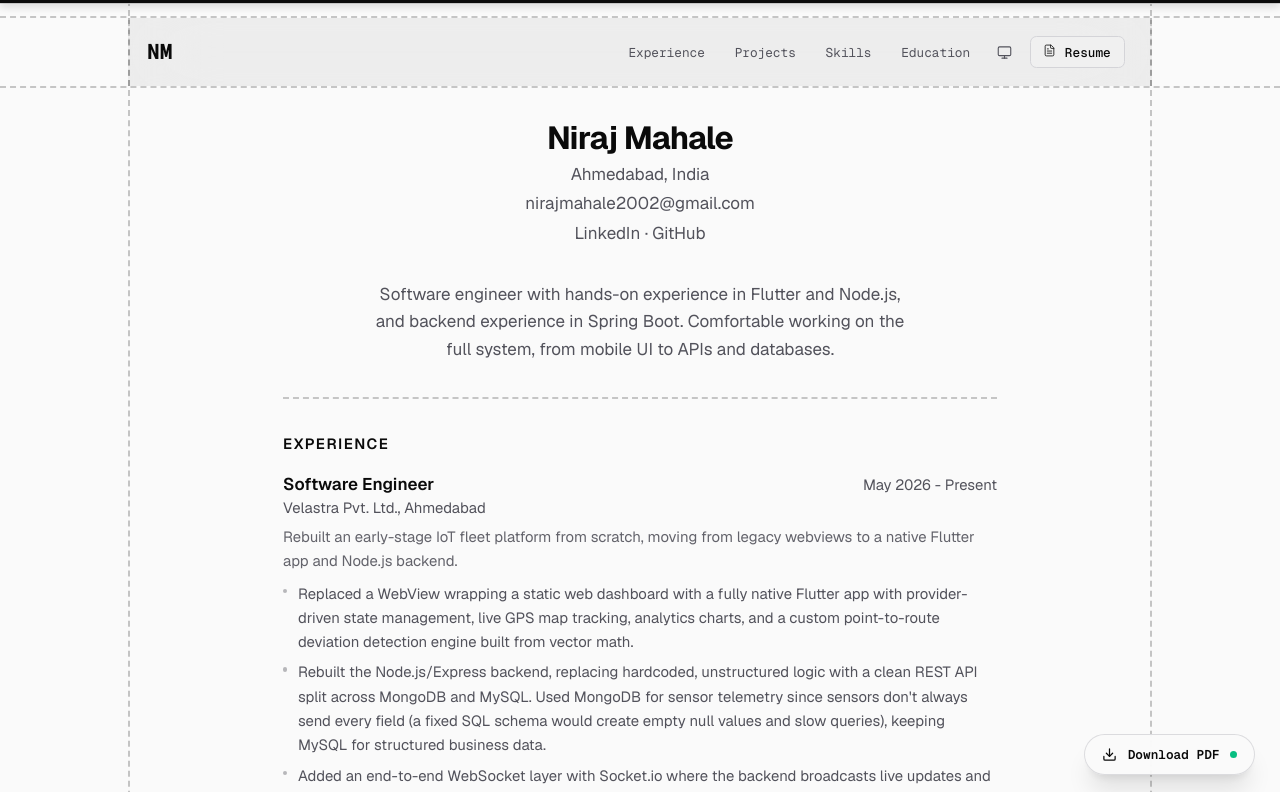
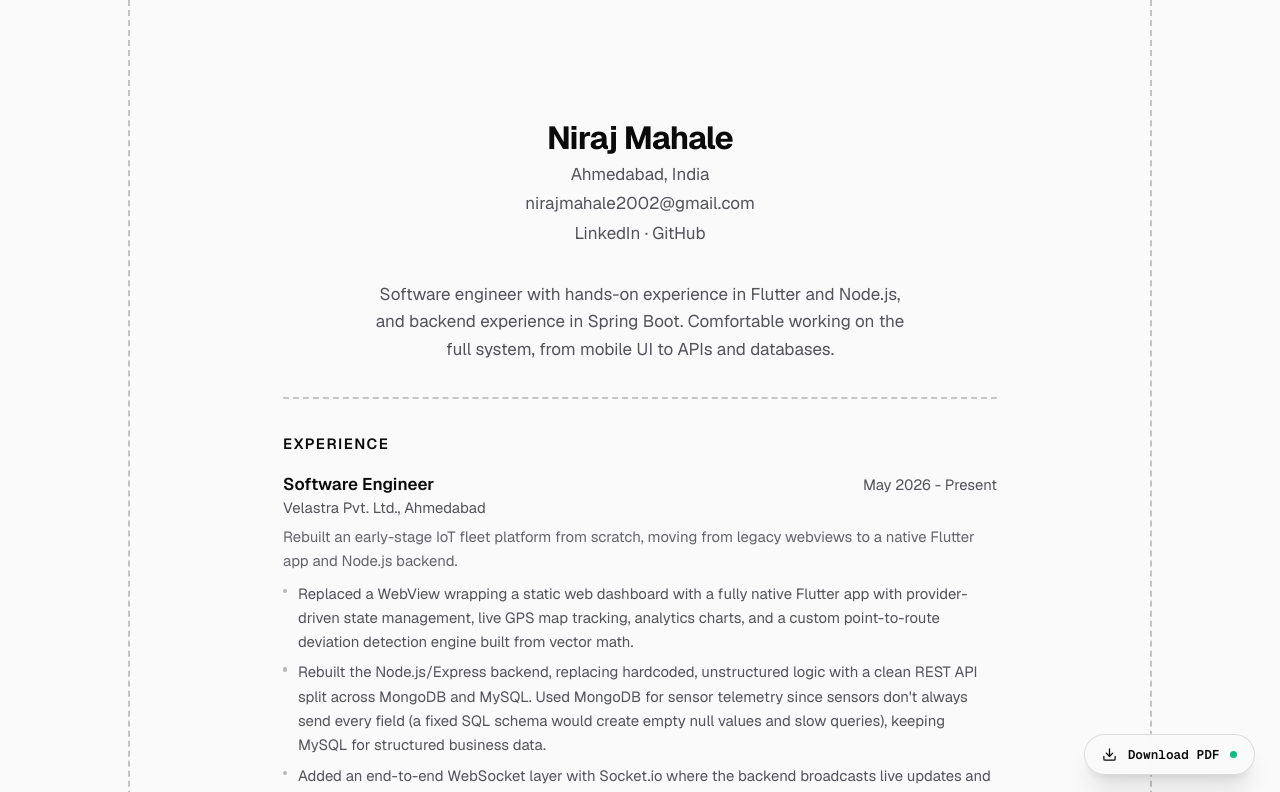
Before and after one commit to TheNirajMahale/portfolio, a Next.js app: page /resume in a window 1280 px wide. Shown: the top 792 px of the page. Built offline with nearby package versions, Linux system fonts and the light colour scheme.

Commit message:
feat: site entrance loader, wave name animation, and mobile performance optimizations

```diff
--- a/src/app/globals.css
+++ b/src/app/globals.css
@@ -46,7 +46,7 @@
 html,
 body {
   max-width: 100%;
-  overflow-x: hidden;
+  overflow-x: clip;
 }
 
 body {
@@ -132,18 +132,20 @@ html.lenis body {
   color: var(--background);
 }
 
-/* ─── Decorative: grid texture background ─── */
+/* ─── Decorative: grid texture background (footer accent) ─── */
 .bg-grid-texture {
   background-image:
-    linear-gradient(rgba(255, 255, 255, 0.03) 1px, transparent 1px),
-    linear-gradient(90deg, rgba(255, 255, 255, 0.03) 1px, transparent 1px);
+    linear-gradient(rgba(255, 255, 255, 0.045) 1px, transparent 1px),
+    linear-gradient(90deg, rgba(255, 255, 255, 0.045) 1px, transparent 1px);
   background-size: 48px 48px;
 }
 
-:root.light .bg-grid-texture {
+:root.light .bg-grid-texture,
+.light .bg-grid-texture,
+html.light .bg-grid-texture {
   background-image:
-    linear-gradient(rgba(0, 0, 0, 0.04) 1px, transparent 1px),
-    linear-gradient(90deg, rgba(0, 0, 0, 0.04) 1px, transparent 1px);
+    linear-gradient(rgba(0, 0, 0, 0.06) 1px, transparent 1px),
+    linear-gradient(90deg, rgba(0, 0, 0, 0.06) 1px, transparent 1px);
   background-size: 48px 48px;
 }
 
--- a/src/app/layout.tsx
+++ b/src/app/layout.tsx
@@ -6,6 +6,7 @@ import {
   MusicProvider,
   ThemeProvider,
   SmoothScroll,
+  LoaderProvider,
 } from "@/components/providers";
 import { Nav } from "@/components/nav";
 import { Footer } from "@/components/footer";
@@ -56,18 +57,20 @@ export default function RootLayout({
       className={`${geistSans.variable} ${geistMono.variable} antialiased`}
       suppressHydrationWarning
     >
-      <body className="min-h-dvh bg-background text-foreground flex flex-col bg-grid-texture max-w-full overflow-x-hidden">
+      <body className="min-h-dvh bg-background text-foreground flex flex-col">
         <SmoothScroll>
           <CursorProvider>
             <SoundProvider>
               <MusicProvider>
                 <CustomCursor />
                 <ThemeProvider>
-                  <ScrollProgressBar />
-                  <Nav />
-                  <div className="flex-1 relative z-10 bg-background max-w-full overflow-x-clip">{children}</div>
-                  <Footer />
-                  <ScrollToTop />
+                  <LoaderProvider>
+                    <ScrollProgressBar />
+                    <Nav />
+                    <div className="flex-1 relative bg-background">{children}</div>
+                    <Footer />
+                    <ScrollToTop />
+                  </LoaderProvider>
                 </ThemeProvider>
               </MusicProvider>
             </SoundProvider>
--- a/src/components/hero.tsx
+++ b/src/components/hero.tsx
@@ -10,15 +10,14 @@ import siteData from "@/data/site.json";
 
 const container = {
   hidden: {},
-  visible: { transition: { staggerChildren: 0.08, delayChildren: 0.1 } },
+  visible: { transition: { staggerChildren: 0.08, delayChildren: 0.35 } },
 };
 
 const item = {
-  hidden: { opacity: 0, y: 16, filter: "blur(4px)" },
+  hidden: { opacity: 0, y: 14 },
   visible: {
     opacity: 1,
     y: 0,
-    filter: "blur(0px)",
     transition: { duration: 0.45, ease: [0.2, 0, 0, 1] as [number, number, number, number] },
   },
 };
@@ -58,7 +57,7 @@ export function Hero({ isLoading = false }: HeroProps) {
                     layout
                     layoutId="hero-avatar"
                     transition={{ type: "tween", duration: 0.85, ease: [0.16, 1, 0.3, 1] }}
-                    className="relative flex items-center justify-center"
+                    className="relative flex items-center justify-center will-change-transform"
                   >
                     <Image
                       src={siteData.hero?.avatar ?? "/avatar.png"}
@@ -67,7 +66,7 @@ export function Hero({ isLoading = false }: HeroProps) {
                       height={120}
                       priority
                       unoptimized
-                      className="size-28 rounded-full border-2 border-border/80 shadow-sm object-cover select-none sm:size-30"
+                      className="size-28 rounded-full border-2 border-border/80 shadow-md object-cover select-none sm:size-30"
                     />
                   </motion.div>
                 )}
@@ -82,9 +81,9 @@ export function Hero({ isLoading = false }: HeroProps) {
                     layout
                     layoutId="hero-name"
                     transition={{ type: "tween", duration: 0.85, ease: [0.16, 1, 0.3, 1] }}
-                    className="flex items-center justify-center gap-1.5 sm:justify-start"
+                    className="flex items-center justify-center gap-1.5 sm:justify-start will-change-transform"
                   >
-                    <h1 className="text-center text-xl font-bold text-foreground sm:text-left md:text-2xl">
+                    <h1 className="text-center text-xl font-bold tracking-tight text-foreground sm:text-left sm:text-2xl">
                       {resumeData.personal.name.toUpperCase()}
                     </h1>
                     {/* Blue verified checkmark */}
--- a/src/components/home-client.tsx
+++ b/src/components/home-client.tsx
@@ -1,9 +1,10 @@
 "use client";
 
-import { useState, useEffect } from "react";
+import { useState, useEffect, useRef } from "react";
 import Image from "next/image";
-import { motion, AnimatePresence, LayoutGroup } from "motion/react";
+import { motion, LayoutGroup } from "motion/react";
 import { useLenis } from "lenis/react";
+import { useLoader } from "@/components/providers";
 import { Hero } from "@/components/hero";
 import { About } from "@/components/about";
 import { Experience } from "@/components/experience";
@@ -15,21 +16,75 @@ import resumeData from "@/data/resume.json";
 import siteData from "@/data/site.json";
 
 // Motion timing constants matching abhee.dev exactly
-const EASE_OUT = [0.16, 1, 0.3, 1] as const;
+const EASE_OUT: [number, number, number, number] = [0.16, 1, 0.3, 1];
 const tweenDrop = { type: "tween" as const, duration: 0.85, ease: EASE_OUT };
-const tweenDock = { type: "tween" as const, duration: 0.85, ease: EASE_OUT };
+
+// Split name into individual characters for wave animation
+const NAME_CHARS = resumeData.personal.name.toUpperCase().split("");
+
+/**
+ * Wave animation for loader name text.
+ * Each character slides up from below inside an overflow-hidden mask
+ * with staggered delay, matching abhee.dev's entrance.
+ */
+function WaveName() {
+  return (
+    <motion.div
+      layout
+      layoutId="hero-name"
+      className="relative z-[100] flex items-center justify-center gap-1.5"
+    >
+      <h1 className="text-center text-xl font-bold tracking-tight text-foreground sm:text-2xl flex overflow-hidden">
+        {NAME_CHARS.map((char, i) => (
+          <motion.span
+            key={i}
+            initial={{ y: "100%", opacity: 0 }}
+            animate={{ y: "0%", opacity: 1 }}
+            transition={{
+              duration: 0.5,
+              delay: i * 0.035,
+              ease: EASE_OUT,
+            }}
+            className="inline-block will-change-transform"
+            style={{ display: "inline-block" }}
+          >
+            {char === " " ? "\u00A0" : char}
+          </motion.span>
+        ))}
+      </h1>
+      {/* Verified checkmark fades in after last character */}
+      <motion.svg
+        xmlns="http://www.w3.org/2000/svg"
+        viewBox="0 0 22 22"
+        className="size-5 shrink-0"
+        initial={{ opacity: 0, scale: 0.5 }}
+        animate={{ opacity: 1, scale: 1 }}
+        transition={{
+          duration: 0.35,
+          delay: NAME_CHARS.length * 0.035 + 0.1,
+          ease: EASE_OUT,
+        }}
+      >
+        <path
+          d="M20.396 11c-.018-.646-.215-1.275-.57-1.816-.354-.54-.852-.972-1.438-1.246.223-.607.27-1.264.14-1.897-.131-.634-.437-1.218-.882-1.687-.47-.445-1.053-.75-1.687-.882-.633-.13-1.29-.083-1.897.14-.273-.587-.704-1.086-1.245-1.44S11.647 1.62 11 1.604c-.646.017-1.273.213-1.813.568s-.969.854-1.24 1.44c-.608-.223-1.267-.272-1.902-.14-.635.13-1.22.436-1.69.882-.445.47-.749 1.055-.878 1.688-.13.633-.08 1.29.144 1.896-.587.274-1.087.705-1.443 1.245-.356.54-.555 1.17-.574 1.817.02.647.218 1.276.574 1.817.356.54.856.972 1.443 1.245-.224.606-.274 1.263-.144 1.896.13.634.433 1.218.877 1.688.47.443 1.054.747 1.687.878.633.132 1.29.084 1.897-.136.274.586.705 1.084 1.246 1.439.54.354 1.17.551 1.816.569.647-.016 1.276-.213 1.817-.567s.972-.854 1.245-1.44c.604.239 1.266.296 1.903.164.636-.132 1.22-.447 1.68-.907.46-.46.776-1.044.908-1.681s.075-1.299-.165-1.903c.586-.274 1.084-.705 1.439-1.246.354-.54.551-1.17.569-1.816zM9.662 14.85l-3.429-3.428 1.293-1.302 2.072 2.072 4.4-4.794 1.347 1.246z"
+          fill="#1d9bf0"
+        />
+      </motion.svg>
+    </motion.div>
+  );
+}
 
 function SplashCenter({ showName }: { showName: boolean }) {
   return (
     <div className="flex flex-col items-center justify-center gap-4">
-      {/* Avatar dropping down from top */}
+      {/* Avatar dropping down from top — pure GPU transform, no filter */}
       <motion.div
         layout
         layoutId="hero-avatar"
-        initial={{ y: "-100vh" }}
+        initial={{ y: -800 }}
         animate={{ y: 0 }}
         transition={tweenDrop}
-        className="relative z-[100]"
+        className="relative z-[100] will-change-transform"
       >
         <Image
           src={siteData.hero?.avatar ?? "/avatar.png"}
@@ -38,31 +93,12 @@ function SplashCenter({ showName }: { showName: boolean }) {
           height={120}
           priority
           unoptimized
-          className="size-28 rounded-full border-2 border-border/80 shadow-2xl object-cover select-none sm:size-30"
+          className="size-28 rounded-full border-2 border-border/80 shadow-md object-cover select-none sm:size-30"
         />
       </motion.div>
 
-      {/* Name appearing smoothly below avatar */}
-      {showName && (
-        <motion.div
-          layout
-          layoutId="hero-name"
-          initial={{ opacity: 0, y: 16, filter: "blur(6px)" }}
-          animate={{ opacity: 1, y: 0, filter: "blur(0px)" }}
-          transition={{ duration: 0.7, ease: EASE_OUT }}
-          className="relative z-[100] flex items-center justify-center gap-1.5"
-        >
-          <h1 className="text-center text-xl font-bold tracking-tight text-foreground sm:text-2xl">
-            {resumeData.personal.name.toUpperCase()}
-          </h1>
-          <svg xmlns="http://www.w3.org/2000/svg" viewBox="0 0 22 22" className="size-5 shrink-0">
-            <path
-              d="M20.396 11c-.018-.646-.215-1.275-.57-1.816-.354-.54-.852-.972-1.438-1.246.223-.607.27-1.264.14-1.897-.131-.634-.437-1.218-.882-1.687-.47-.445-1.053-.75-1.687-.882-.633-.13-1.29-.083-1.897.14-.273-.587-.704-1.086-1.245-1.44S11.647 1.62 11 1.604c-.646.017-1.273.213-1.813.568s-.969.854-1.24 1.44c-.608-.223-1.267-.272-1.902-.14-.635.13-1.22.436-1.69.882-.445.47-.749 1.055-.878 1.688-.13.633-.08 1.29.144 1.896-.587.274-1.087.705-1.443 1.245-.356.54-.555 1.17-.574 1.817.02.647.218 1.276.574 1.817.356.54.856.972 1.443 1.245-.224.606-.274 1.263-.144 1.896.13.634.433 1.218.877 1.688.47.443 1.054.747 1.687.878.633.132 1.29.084 1.897-.136.274.586.705 1.084 1.246 1.439.54.354 1.17.551 1.816.569.647-.016 1.276-.213 1.817-.567s.972-.854 1.245-1.44c.604.239 1.266.296 1.903.164.636-.132 1.22-.447 1.68-.907.46-.46.776-1.044.908-1.681s.075-1.299-.165-1.903c.586-.274 1.084-.705 1.439-1.246.354-.54.551-1.17.569-1.816zM9.662 14.85l-3.429-3.428 1.293-1.302 2.072 2.072 4.4-4.794 1.347 1.246z"
-              fill="#1d9bf0"
-            />
-          </svg>
-        </motion.div>
-      )}
+      {/* Name with wave animation — characters stagger up from below */}
+      {showName && <WaveName />}
     </div>
   );
 }
@@ -71,27 +107,33 @@ export function HomeClient() {
   const [isLoading, setIsLoading] = useState(true);
   const [showName, setShowName] = useState(false);
   const lenis = useLenis();
+  const { setLoaderActive } = useLoader();
+  const lenisRef = useRef(lenis);
+  lenisRef.current = lenis;
 
   useEffect(() => {
-    // 1. Lock scroll during initial splash
-    if (lenis) {
-      lenis.stop();
-      lenis.scrollTo(0, { immediate: true });
+    // Lock scroll during initial splash
+    const l = lenisRef.current;
+    if (l) {
+      l.stop();
+      l.scrollTo(0, { immediate: true });
     }
     document.body.style.overflow = "hidden";
 
-    // 2. Exact timing from abhee.dev: name appears at 850ms
+    // Exact timing from abhee.dev: name appears at 850ms
     const nameTimer = setTimeout(() => {
       setShowName(true);
     }, 850);
 
-    // 3. Exact timing from abhee.dev: total splash duration is 2300ms
+    // Exact timing from abhee.dev: total splash duration is 2300ms
     const loadTimer = setTimeout(() => {
       setIsLoading(false);
+      setLoaderActive(false);
       document.body.style.overflow = "";
-      if (lenis) {
-        lenis.start();
-        lenis.resize();
+      const currentLenis = lenisRef.current;
+      if (currentLenis) {
+        currentLenis.start();
+        currentLenis.resize();
       }
     }, 2300);
 
@@ -99,31 +141,27 @@ export function HomeClient() {
       clearTimeout(nameTimer);
       clearTimeout(loadTimer);
       document.body.style.overflow = "";
-      if (lenis) {
-        lenis.start();
+      const currentLenis = lenisRef.current;
+      if (currentLenis) {
+        currentLenis.start();
       }
     };
-  }, [lenis]);
+    // Empty dependency: run only once on mount. Lenis accessed via ref.
+    // eslint-disable-next-line react-hooks/exhaustive-deps
+  }, []);
 
   return (
     <LayoutGroup id="site-loader-group">
-      {/* 100% Solid Plain Backdrop (z-[99] covers navbar and all background textures) */}
-      <AnimatePresence>
-        {isLoading && (
-          <motion.div
-            key="splash-bg"
-            initial={{ opacity: 1 }}
-            animate={{ opacity: 1 }}
-            exit={{ opacity: 0 }}
-            transition={{ duration: 0.7, ease: EASE_OUT }}
-            className="fixed inset-0 z-[99] bg-background pointer-events-none select-none"
-          />
-        )}
-      </AnimatePresence>
+      {/* 100% Solid Plain Backdrop — instant frame-0 paint without Motion hydration delay */}
+      <div
+        className={`fixed inset-0 z-[9999] bg-background pointer-events-none select-none transition-opacity duration-700 ease-[cubic-bezier(0.16,1,0.3,1)] ${
+          isLoading ? "opacity-100" : "opacity-0"
+        }`}
+      />
 
-      {/* Centered stage during loading (not wrapped in AnimatePresence to prevent layout flicker) */}
+      {/* Centered splash stage — z-[10000] above the backdrop */}
       {isLoading && (
-        <div className="fixed inset-0 z-[100] flex items-center justify-center pointer-events-none">
+        <div className="fixed inset-0 z-[10000] flex items-center justify-center pointer-events-none">
           <SplashCenter showName={showName} />
         </div>
       )}
@@ -133,18 +171,16 @@ export function HomeClient() {
           {/* Hero receives loading state to coordinate placeholder vs motion component */}
           <Hero isLoading={isLoading} />
 
-          {/* Staggered blur-in entrance for the rest of the sections once docked */}
+          {/* Smooth entrance for sections — GPU-compositable properties only (opacity + translateY) */}
           <motion.div
             initial="hidden"
             animate={isLoading ? "hidden" : "visible"}
             variants={{
-              hidden: { opacity: 0, y: 24, scale: 0.98, filter: "blur(6px)" },
+              hidden: { opacity: 0, y: 16 },
               visible: {
                 opacity: 1,
                 y: 0,
-                scale: 1,
-                filter: "blur(0px)",
-                transition: { duration: 0.7, ease: EASE_OUT, delay: 0.25 },
+                transition: { duration: 0.6, ease: EASE_OUT, delay: 0.4 },
               },
             }}
           >
--- a/src/components/nav.tsx
+++ b/src/components/nav.tsx
@@ -6,7 +6,7 @@ import { useState, useEffect } from "react";
 import { motion, AnimatePresence } from "motion/react";
 import { useLenis } from "lenis/react";
 import { FileText, Menu, X } from "lucide-react";
-import { useSound } from "@/components/providers";
+import { useSound, useLoader } from "@/components/providers";
 import { ThemeDropdown } from "@/components/ui/theme-dropdown";
 import { cn } from "@/lib/utils";
 import { MobileNav } from "@/components/mobile-nav";
@@ -19,6 +19,7 @@ export function Nav() {
   const [mobileOpen, setMobileOpen] = useState(false);
   const [activeSection, setActiveSection] = useState("");
   const { playClick } = useSound();
+  const { isLoaderActive } = useLoader();
   const lenis = useLenis();
 
   const handleNavClick = (e: React.MouseEvent<HTMLAnchorElement>, href: string) => {
@@ -93,9 +94,12 @@ export function Nav() {
     <>
       <motion.div
         initial={false}
-        animate={{ y: scrolled ? 0 : 16 }}
-        transition={{ duration: 0.3, ease: [0.22, 1, 0.36, 1] }}
-        className="print:hidden fixed left-0 right-0 top-0 z-50 w-full"
+        animate={{ y: scrolled ? 0 : 16, opacity: isLoaderActive ? 0 : 1 }}
+        transition={{ duration: 0.4, ease: [0.16, 1, 0.3, 1] }}
+        className={cn(
+          "print:hidden fixed left-0 right-0 top-0 z-50 w-full",
+          isLoaderActive && "pointer-events-none"
+        )}
       >
         <header className="w-full border-y-2 border-dotted border-foreground/45">
         <nav className="mx-auto flex w-[95%] items-center justify-between border-x-2 border-dotted border-foreground/45 bg-foreground/5 px-4 sm:px-6 py-3.5 sm:py-4 backdrop-blur-2xl md:w-[80%] max-w-7xl">
--- a/src/components/providers/index.ts
+++ b/src/components/providers/index.ts
@@ -3,3 +3,4 @@ export { SoundProvider, useSound } from "./sound-provider";
 export { MusicProvider, useMusic } from "./music-provider";
 export { CursorProvider, useCursor } from "./cursor-provider";
 export { SmoothScroll } from "./smooth-scroll";
+export { LoaderProvider, useLoader } from "./loader-provider";
--- /dev/null
+++ b/src/components/providers/loader-provider.tsx
@@ -0,0 +1,33 @@
+"use client";
+
+import { createContext, useContext, useState, useCallback } from "react";
+
+interface LoaderContextValue {
+  /** True while the initial site loader is active */
+  isLoaderActive: boolean;
+  /** Called by the page component to signal loader start/end */
+  setLoaderActive: (active: boolean) => void;
+}
+
+const LoaderContext = createContext<LoaderContextValue>({
+  isLoaderActive: false,
+  setLoaderActive: () => {},
+});
+
+export function useLoader() {
+  return useContext(LoaderContext);
+}
+
+export function LoaderProvider({ children }: { children: React.ReactNode }) {
+  const [isLoaderActive, setActive] = useState(true);
+
+  const setLoaderActive = useCallback((active: boolean) => {
+    setActive(active);
+  }, []);
+
+  return (
+    <LoaderContext.Provider value={{ isLoaderActive, setLoaderActive }}>
+      {children}
+    </LoaderContext.Provider>
+  );
+}
--- a/src/components/ui/scroll-progress-bar.tsx
+++ b/src/components/ui/scroll-progress-bar.tsx
@@ -3,10 +3,12 @@
 import { useEffect } from "react";
 import { usePathname } from "next/navigation";
 import { motion, useScroll, useSpring } from "motion/react";
+import { useLoader } from "@/components/providers";
 
 export function ScrollProgressBar() {
   const pathname = usePathname();
   const { scrollYProgress } = useScroll();
+  const { isLoaderActive } = useLoader();
 
   // Smooth responsive spring for tightly synced fluid tracking
   const scaleX = useSpring(scrollYProgress, {
@@ -23,7 +25,7 @@ export function ScrollProgressBar() {
   return (
     <div
       aria-hidden="true"
-      className="pointer-events-none fixed top-0 left-0 right-0 z-[60] h-[3.5px] w-full bg-neutral-200/80 dark:bg-neutral-800/80 border-b border-neutral-300/80 dark:border-neutral-700/60 print:hidden"
+      className={`pointer-events-none fixed top-0 left-0 right-0 z-[60] h-[3.5px] w-full bg-neutral-200/80 dark:bg-neutral-800/80 border-b border-neutral-300/80 dark:border-neutral-700/60 print:hidden transition-opacity duration-500 ${isLoaderActive ? "opacity-0" : "opacity-100"}`}
     >
       <motion.div
         style={{ scaleX, transformOrigin: "0% 50%" }}
```
